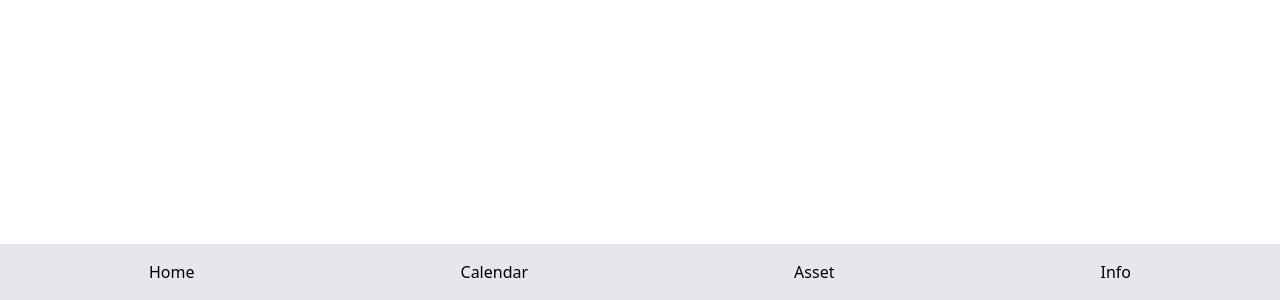
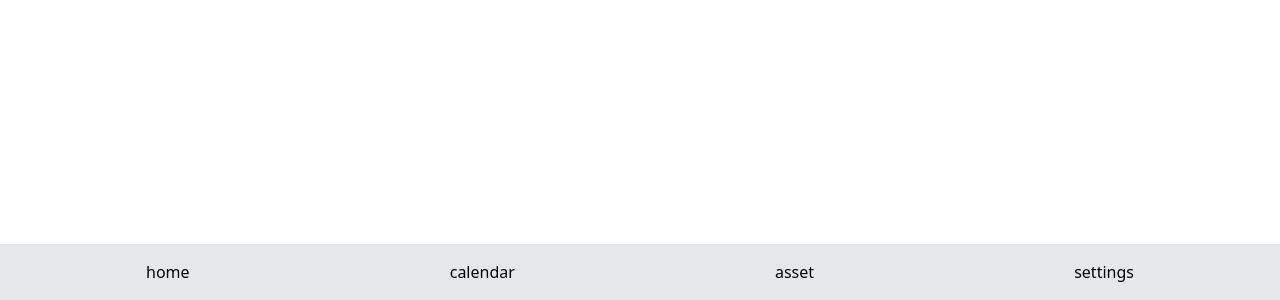
Before and after one commit to taewonnn/Wooma, a React (Create React App) app: page / in a window 1280 px wide. Shown: the part 500-800 px from the top of the page. Built offline with nearby package versions, Linux system fonts and the light colour scheme.

Commit message:
feat: router 수정

```diff
--- a/src/components/Footer.tsx
+++ b/src/components/Footer.tsx
@@ -12,10 +12,10 @@ function Footer() {
 
   return (
     <div className="fixed bottom-0 left-0 right-0 flex justify-around p-4 bg-gray-200">
-      <button onClick={onClickPage}>Home</button>
-      <button onClick={onClickPage}>Calendar</button>
-      <button onClick={onClickPage}>Asset</button>
-      <button onClick={onClickPage}>Info</button>
+      <button onClick={onClickPage}>home</button>
+      <button onClick={onClickPage}>calendar</button>
+      <button onClick={onClickPage}>asset</button>
+      <button onClick={onClickPage}>settings</button>
     </div>
   );
 }
--- a/src/router/router.tsx
+++ b/src/router/router.tsx
@@ -25,7 +25,7 @@ export const authenticatedUserRouter = createBrowserRouter([
         element: <Calendar />,
       },
       {
-        path: '/asset',
+        path: '/assets',
         element: <Assets />,
       },
       {
```
